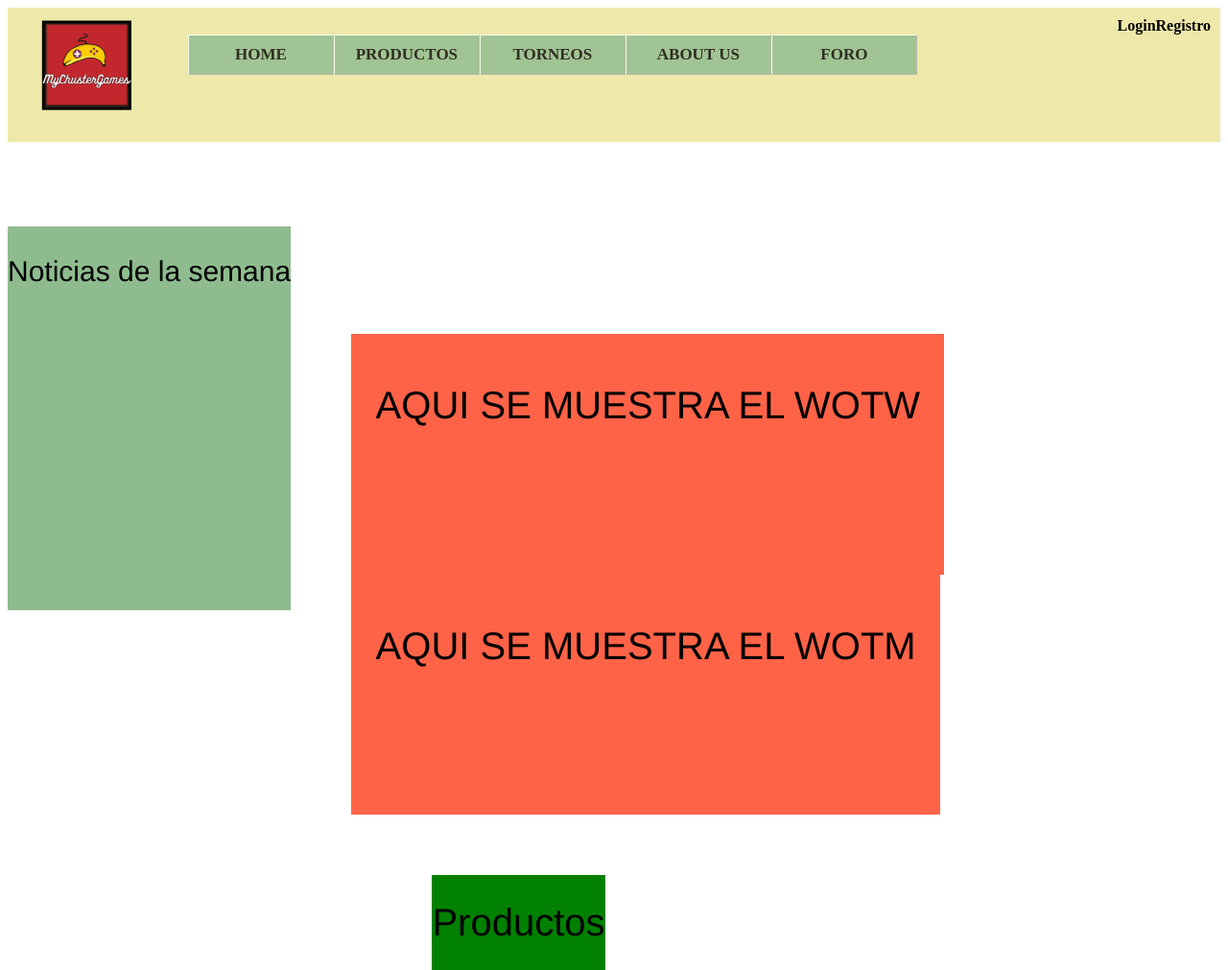
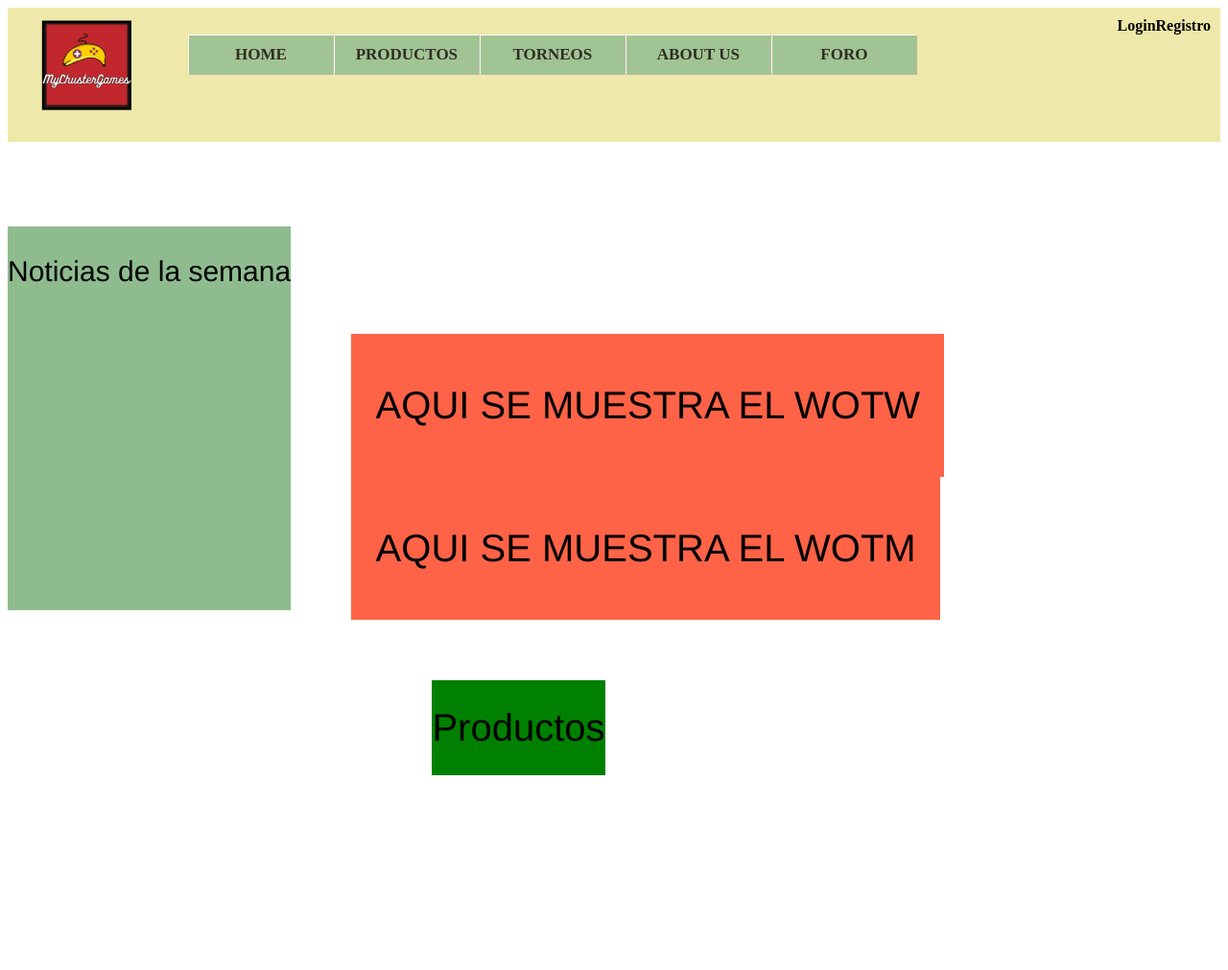
Before and after one commit to martellucm/Practica2-AW, a PHP site: page / in a window 1280 px wide. Shown: the whole page at 96% size. After the commit the page ends 808 px from the top, so only its background shows below. Run offline with PHP 8.4, Linux system fonts and the light colour scheme.

Commit message:
Update index

```diff
--- a/css/estilo.css
+++ b/css/estilo.css
@@ -83,7 +83,6 @@
 	div#week{
 		background-color: tomato;
 		display: inline-flex;
-		min-height: 200px;
 		margin-left: 5%;
 		padding: 2%
 	}
@@ -91,14 +90,15 @@
 	div#month{
 		background-color: tomato;
 		display: inline-flex;
-		min-height: 200px;
 		margin-left: 5%;
 		padding: 2%
 	}
 
 	div#publi{
-		min-height: 200px;
+		height: 200px;
 		float: top;
+		margin-left: 10%
+
 	}
 	div#products{
 		background-color: green;
--- a/index.php
+++ b/index.php
@@ -7,6 +7,7 @@
   </head>
 <body>
   <div id ="contenedor">
+  	<div id = "contenido">
 	    <?php require'includes/comun/cabecera.php'?>
 	    <div id = "news">
 	       <?php require'leftnews.php'?>
@@ -23,10 +24,10 @@
 	    <div id = "month">
 	      <h1>AQUI SE MUESTRA EL WOTM</h1>
 	    </div>
-
 	    <div id = "products">
 	      <h1>Productos</h1>
 	    </div>
 	 </div>
+  </div>
 </body>
 </html>
```
Lines whose indentation alone changed are shown as unchanged.
